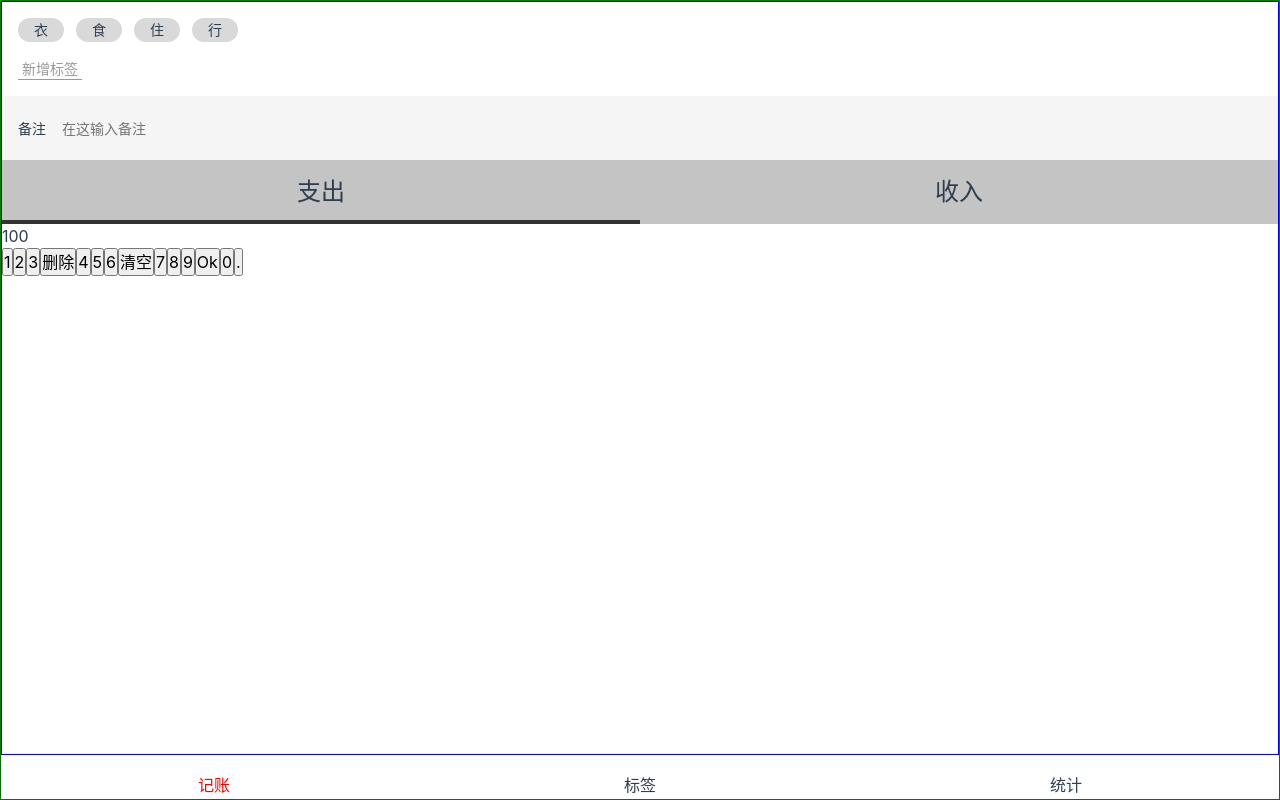
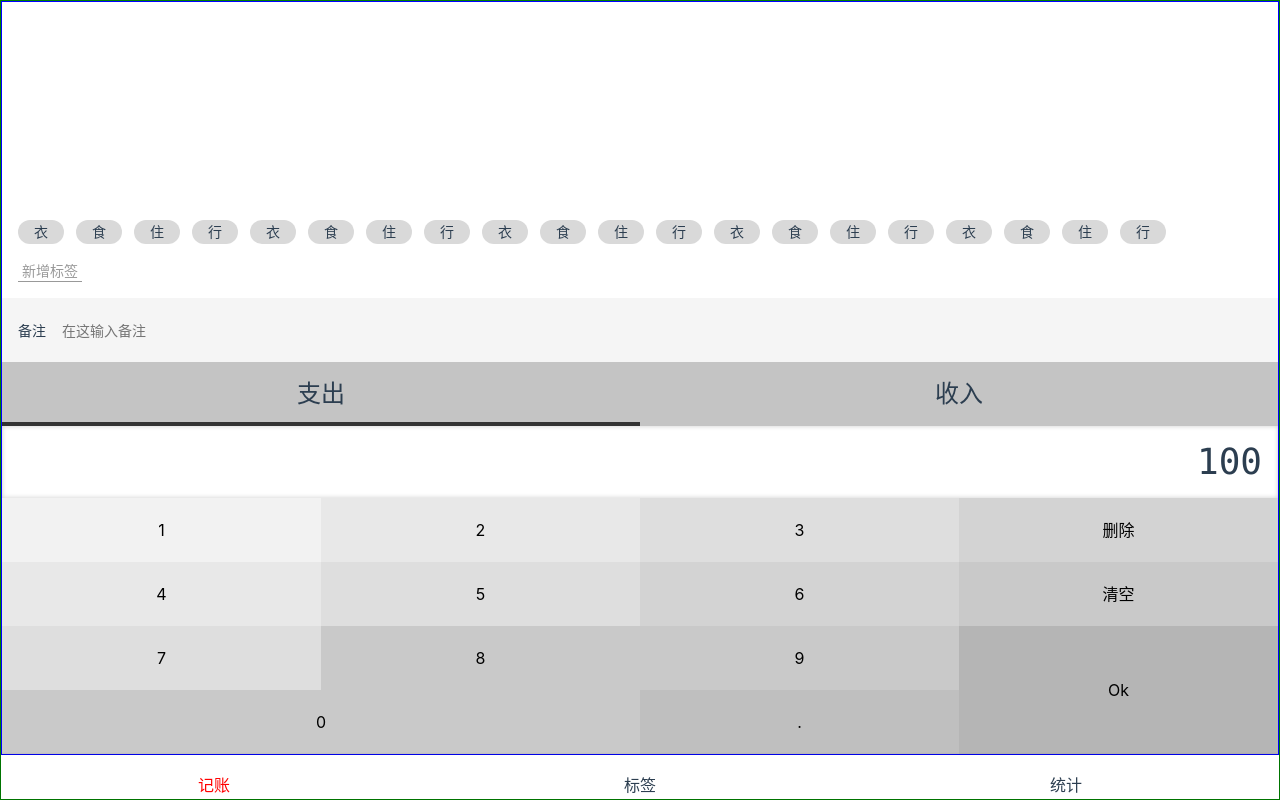
Before and after one commit to gongjianOnline/accountBookVue, a Vue app: page /#/money in a window 1280 px wide. Built offline with nearby package versions, Linux system fonts and the light colour scheme; some icons are missing.

Commit message:
记账页模块化完成

```diff
--- a/src/App.vue
+++ b/src/App.vue
@@ -38,4 +38,5 @@ a{
     }
   }
 }
+
 </style>
--- a/src/assets/style/helper.scss
+++ b/src/assets/style/helper.scss
@@ -1,3 +1,10 @@
 $font-hei: -apple-system, "Noto Sans", "Helvetica Neue", Helvetica, "Nimbus Sans L", Arial, "Liberation Sans", "PingFang SC", "Hiragino Sans GB", "Noto Sans CJK SC", "Source Han Sans SC", "Source Han Sans CN", "Microsoft YaHei", "Wenquanyi Micro Hei", "WenQuanYi Zen Hei", "ST Heiti", SimHei, "WenQuanYi Zen Hei Sharp", sans-serif;
 
 $color-highlight:#f00;
+%clearFix{
+  &::after{
+    content:"";
+    display: block;
+    clear:both;
+  }
+}
--- a/src/components/Layout.vue
+++ b/src/components/Layout.vue
@@ -1,6 +1,6 @@
 <template>
-    <div class="nav-wrapper">
-        <div class="content">
+  <div class="layout-wrapper" :class="classPrefix && `${classPrefix}-wrapper`">
+    <div class="content" :class="classPrefix && `${classPrefix}-content`">
       <slot></slot>
     </div>
     <Nav></Nav>
@@ -9,18 +9,20 @@
 
 <script lang="ts">
   export default {
-    name: "layout"
+    name: "layout",
+    props: ['classPrefix']
   }
 </script>
 
 <style lang="scss" scoped>
-    .nav-wrapper{
+  .layout-wrapper {
     border: 1px solid green;
     display: flex;
     flex-direction: column;
     height: 100vh;
   }
-    .content{
+
+  .content {
     border: 1px solid blue;
     overflow: auto;
     flex-grow: 1;
--- /dev/null
+++ b/src/components/Money/Notes.vue
@@ -0,0 +1,38 @@
+<template>
+  <div>
+    <label class="notes">
+      <span class="name">备注</span>
+      <input type="text" placeholder="在这输入备注">
+    </label>
+  </div>
+</template>
+
+<script>
+  export default {
+    name: "Notes"
+  }
+</script>
+
+<style lang="scss" scoped>
+  .notes {
+    font-size: 14px;
+    background: #f5f5f5;
+    display: block;
+    padding: 0 16px;
+    display: flex;
+    align-items: center;
+
+    .name {
+      padding-right: 16px;
+    }
+
+    input {
+      /*padding: 16px 0;*/
+      height: 64px;
+      flex-grow: 1;
+      background: transparent;
+      border: none;
+      padding-right: 16px;
+    }
+  }
+</style>
--- /dev/null
+++ b/src/components/Money/NumberPad.vue
@@ -0,0 +1,81 @@
+<template>
+  <div class="numberPad">
+    <div class="output">100</div>
+    <div class="buttons clearfix">
+      <button>1</button>
+      <button>2</button>
+      <button>3</button>
+      <button>删除</button>
+      <button>4</button>
+      <button>5</button>
+      <button>6</button>
+      <button>清空</button>
+      <button>7</button>
+      <button>8</button>
+      <button>9</button>
+      <button class="Ok">Ok</button>
+      <button class="zreo">0</button>
+      <button>.</button>
+    </div>
+  </div>
+</template>
+
+<script>
+  export default {
+    name: "NumberPad",
+
+  }
+</script>
+
+<style lang="scss" scoped>
+  @import "../../assets/style/helper";
+  .numberPad{
+    .output{
+      @extend %clearFix;
+      font-size: 36px;
+      font-family: Consolas,monospace;
+      padding: 9px 16px;
+      text-align: right;
+      box-shadow: inset 0 0 5px rgba(0,0,0,0.2)
+  }
+    .buttons{
+      @extend %clearFix;
+      > button{
+        width: 25%;
+        height: 64px;
+        float: left;
+        background:transparent;
+        border: none;
+        &.Ok{
+          height: 64*2px;
+          float: right;
+      }
+        &.zreo{
+          width: 25*2%;
+      }
+        $bg:#f2f2f2;
+        &:nth-child(1){
+          background: $bg;
+      }
+        &:nth-child(2),&:nth-child(5){
+          background: darken($bg,4%);
+      }
+        &:nth-child(3),&:nth-child(6),&:nth-child(9){
+          background: darken($bg,4*2%);
+      }
+        &:nth-child(4),&:nth-child(7),&:nth-child(10){
+          background: darken($bg,4*3%);
+      }
+        &:nth-child(8),&:nth-child(11),&:nth-child(10),&:nth-child(13){
+          background: darken($bg,4*4%);
+      }
+        &:nth-child(14){
+          background: darken($bg,4*5%);
+      }
+        &:nth-child(12){
+          background: darken($bg,4*6%);
+      }
+    }
+  }
+  }
+</style>
--- /dev/null
+++ b/src/components/Money/Tags.vue
@@ -0,0 +1,72 @@
+<template>
+  <div class="tags">
+    <div class="new">
+      <button>新增标签</button>
+    </div>
+    <ul class="current">
+      <li>衣</li>
+      <li>食</li>
+      <li>住</li>
+      <li>行</li>
+      <li>衣</li>
+      <li>食</li>
+      <li>住</li>
+      <li>行</li>
+      <li>衣</li>
+      <li>食</li>
+      <li>住</li>
+      <li>行</li>
+      <li>衣</li>
+      <li>食</li>
+      <li>住</li>
+      <li>行</li>
+      <li>衣</li>
+      <li>食</li>
+      <li>住</li>
+      <li>行</li>
+    </ul>
+  </div>
+</template>
+
+<script>
+  export default {
+    name: "Tags"
+  }
+</script>
+
+<style lang="scss" scoped>
+  .tags {
+    flex-grow: 1;
+    font-size: 14px;
+    padding: 16px;
+    display: flex;
+    flex-direction: column-reverse;
+
+    > .current {
+      display: flex;
+      flex-wrap: wrap;
+      overflow: auto;
+
+      > li {
+        background: #d9d9d9;
+        height: 24px;
+        line-height: 24px;
+        border-radius: (24px/2);
+        padding: 0 16px;
+        margin-right: 12px;
+      }
+    }
+
+    > .new {
+      padding-top: 16px;
+
+      button {
+        background: transparent;
+        border: none;
+        border-bottom: 1px solid;
+        color: #999;
+        padding: 0 4px;
+      }
+    }
+  }
+</style>
--- /dev/null
+++ b/src/components/Money/Types.vue
@@ -0,0 +1,42 @@
+<template>
+  <div>
+    <ul class="types">
+      <li class="selected">支出</li>
+      <li>收入</li>
+    </ul>
+  </div>
+</template>
+
+<script>
+  export default {
+    name: "Types"
+  }
+</script>
+
+<style lang="scss" scoped>
+  .types {
+    background: #c4c4c4;
+    display: flex;
+    text-align: center;
+    font-size: 24px;
+
+    > li {
+      width: 50%;
+      height: 64px;
+      display: flex;
+      justify-content: center;
+      align-items: center;
+      position: relative;
+
+      &.selected::after {
+        content: "";
+        position: absolute;
+        bottom: 0;
+        left: 0;
+        width: 100%;
+        height: 4px;
+        background: #333;
+      }
+    }
+  }
+</style>
--- a/src/views/Money.vue
+++ b/src/views/Money.vue
@@ -1,127 +1,34 @@
 <template>
   <div>
-        <Layout>
-          <div class="tags">
-            <ul class="current">
-              <li>衣</li>
-              <li>食</li>
-              <li>住</li>
-              <li>行</li>
-            </ul>
-            <div class="new">
-              <button>新增标签</button>
-            </div>
-          </div>
-          <div>
-            <label class="notes">
-              <span class="name">备注</span>
-              <input type="text" placeholder="在这输入备注">
-            </label>
-          </div>
-          <div>
-            <ul class="types">
-              <li class="selected">支出</li>
-              <li>收入</li>
-            </ul>
-          </div>
-          <div class="numberPad">
-            <div class="output">100</div>
-            <div class="buttons">
-              <button>1</button>
-              <button>2</button>
-              <button>3</button>
-              <button>删除</button>
-              <button>4</button>
-              <button>5</button>
-              <button>6</button>
-              <button>清空</button>
-              <button>7</button>
-              <button>8</button>
-              <button>9</button>
-              <button>Ok</button>
-              <button>0</button>
-              <button>.</button>
-            </div>
-          </div>
+    <Layout class-prefix="layout">
+      <NumberPad/>
+      <Types/>
+      <Notes/>
+      <Tags/>
     </Layout>
   </div>
 </template>
 
 <script lang="ts">
+  import NumberPad from "@/components/Money/NumberPad.vue";
+  import Types from "@/components/Money/Types.vue";
+  import Notes from "@/components/Money/Notes.vue";
+  import Tags from "@/components/Money/Tags.vue";
+
   export default {
     name: "Money",
+    components: {Tags, Notes, Types, NumberPad},
   };
 </script>
 
+<style lang="scss">
+  .layout-content {
+    border: 1px solid red;
+    display: flex;
+    flex-direction: column-reverse;
+
+  }
+</style>
 <style lang="scss" scoped>
   @import "../assets/style/helper.scss";
-.types{
-  background: #c4c4c4;
-  display: flex;
-  text-align:center;
-  font-size: 24px;
-  > li{
-    width: 50%;
-    height: 64px;
-    display: flex;
-    justify-content: center;
-    align-items: center;
-    position: relative;
-    &.selected::after{
-      content: "";
-      position: absolute;
-      bottom:0;
-      left: 0;
-      width: 100%;
-      height: 4px;
-      background: #333;
-    }
-  }
-}
-.notes{
-  font-size: 14px;
-  background: #f5f5f5;
-  display: block;
-  padding: 0 16px;
-  display: flex;
-  align-items: center;
-  .name{
-    padding-right: 16px;
-  }
-  input{
-    /*padding: 16px 0;*/
-    height: 64px;
-    flex-grow: 1;
-    background: transparent;
-    border: none;
-    padding-right: 16px;
-  }
-}
-.tags {
-  font-size: 14px;
-  padding: 16px;
-  > .current{
-    display: flex;
-    > li{
-      background: #d9d9d9;
-      height: 24px;
-      line-height: 24px;
-      border-radius: (24px/2);
-      padding: 0 16px;
-      margin-right: 12px;
-    }
-  }
-  > .new{
-    padding-top: 16px;
-    button{
-      background: transparent;
-      border: none;
-      border-bottom: 1px solid;
-      color: #999;
-      padding: 0 4px;
-    }
-  }
-}
-
-
 </style>
```
Lines whose indentation alone changed are shown as unchanged.
